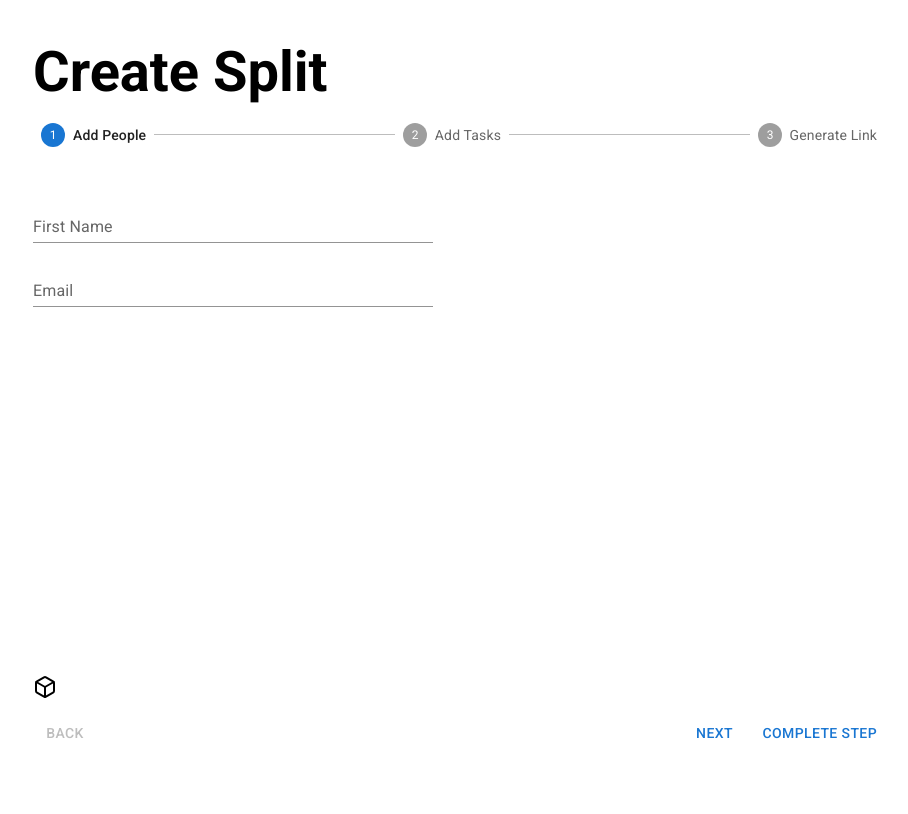
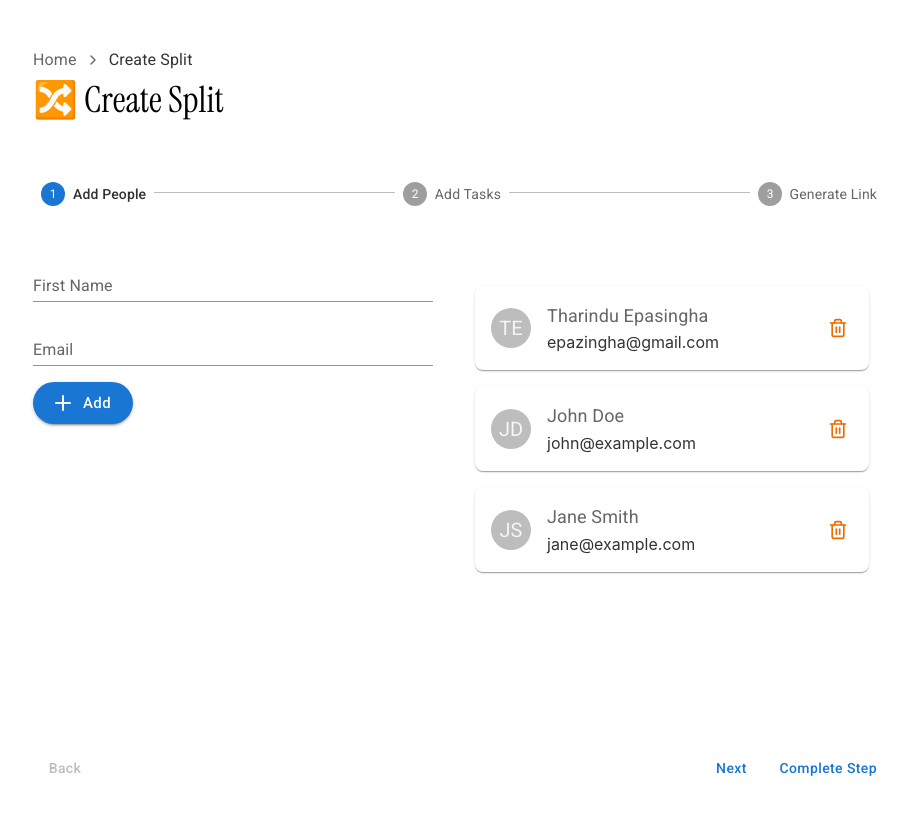
Before and after one commit to TharinduEpaz/open-split, a React (Vite) app in the folder open-split/: page /create-split in a window 1280 px wide. Shown: the top 814 px of the page, without its empty margins (181-1089 px from the left). Built offline with nearby package versions, Linux system fonts and the light colour scheme.

Commit message:
improvements on create split page

```diff
--- a/open-split/index.html
+++ b/open-split/index.html
@@ -11,6 +11,9 @@
     />
     <link rel="apple-touch-icon" href="/logo192.png" />
     <link rel="manifest" href="/manifest.json" />
+    <link rel="preconnect" href="https://fonts.googleapis.com" />
+    <link rel="preconnect" href="https://fonts.gstatic.com" crossorigin />
+    <link href="https://fonts.googleapis.com/css2?family=Instrument+Serif&display=swap" rel="stylesheet" />
     <title>Open Split</title>
   </head>
   <body>
--- a/open-split/src/app/create-split/components/add-people/add-people-form.tsx
+++ b/open-split/src/app/create-split/components/add-people/add-people-form.tsx
@@ -1,7 +1,9 @@
+import { FilledButton } from '@/components/ui/common/filled-button'
 import { Box, FormHelperText, TextField } from '@mui/material'
+import type { AnyFieldApi } from '@tanstack/react-form'
 import { useForm } from '@tanstack/react-form'
+import { PlusIcon } from 'lucide-react'
 import { useCreateSplit } from '../../state/use-create-split'
-import type { AnyFieldApi } from '@tanstack/react-form'
 
 function FieldInfo({ field }: { field: AnyFieldApi }) {
   return (
@@ -122,17 +124,18 @@ export default function AddPeopleForm() {
             )}
           />
         </Box>
-        {/* <form.Subscribe
+        <form.Subscribe
           selector={(state) => [state.canSubmit, state.isSubmitting]}
           children={([canSubmit, isSubmitting]) => (
             <FilledButton
               type="submit"
               disabled={!canSubmit}
+              startIcon={<PlusIcon />}
             >
-              {isSubmitting ? 'Submitting...' : 'Submit'}
+              {isSubmitting ? 'Adding...' : 'Add'}
             </FilledButton>
           )}
-        /> */}
+        />
       </form>
     </Box>
   )
--- a/open-split/src/app/create-split/components/add-people/add-people.tsx
+++ b/open-split/src/app/create-split/components/add-people/add-people.tsx
@@ -1,18 +1,31 @@
-import { Paper, Stack } from '@mui/material'
-import { Box } from 'lucide-react'
+import { SplitSubtitle } from '@/components/ui/common/split-subtitle'
+import { Avatar, Box, Card, IconButton, Stack } from '@mui/material'
+import { Trash2 } from 'lucide-react'
 import AddPeopleForm from './add-people-form'
 
+interface Person {
+  name: string
+  email: string
+}
+
 function AddPeople() {
+  const people: Person[] = [
+    { name: 'Tharindu Epasingha', email: 'epazingha@gmail.com' },
+    { name: 'John Doe', email: 'john@example.com' },
+    { name: 'Jane Smith', email: 'jane@example.com' },
+  ]
+
   return (
     <>
-      <Stack>
-        <AddPeopleForm />
-        <Box>
-          <Stack direction={'row'}>
-            <Paper elevation={0} />
-            <Paper />
-            fefefef
-            <Paper elevation={3} />
+      <Stack direction={'row'}>
+        <Box width={'50%'}>
+          <AddPeopleForm />
+        </Box>
+        <Box width={'50%'}>
+          <Stack direction={'column'} className="mt-16 p-4 gap-4">
+            {people.map((person, index) => (
+              <PeopleCard key={index} name={person.name} email={person.email} />
+            ))}
           </Stack>
         </Box>
       </Stack>
@@ -20,4 +33,33 @@ function AddPeople() {
   )
 }
 
+interface PeopleCardProps {
+  name: string
+  email: string
+}
+
+function PeopleCard({ name, email }: PeopleCardProps) {
+  // Get initials from name
+  const getInitials = (name: string) => {
+    return name
+      .split(' ')
+      .map((word) => word[0])
+      .join('')
+      .toUpperCase()
+  }
+
+  return (
+    <Card className="flex items-center gap-4 p-4">
+      <Avatar>{getInitials(name)}</Avatar>
+      <Stack direction={'column'} sx={{ flex: 1 }}>
+        <SplitSubtitle>{name}</SplitSubtitle>
+        <span>{email}</span>
+      </Stack>
+      <IconButton color="warning" size="small">
+        <Trash2 size={20} />
+      </IconButton>
+    </Card>
+  )
+}
+
 export default AddPeople
--- /dev/null
+++ b/open-split/src/components/breadcrumb.tsx
@@ -0,0 +1,55 @@
+import Breadcrumbs from '@mui/material/Breadcrumbs'
+import Link from '@mui/material/Link'
+import Typography from '@mui/material/Typography'
+import { useLocation } from '@tanstack/react-router'
+import { ChevronRight } from 'lucide-react'
+
+interface BreadcrumbItem {
+  label: string
+  href: string
+}
+
+// Map of routes to their breadcrumb items
+const breadcrumbMap: Record<string, BreadcrumbItem[]> = {
+  '/': [
+    { label: 'Home', href: '/' }
+  ],
+  '/create-split': [
+    { label: 'Home', href: '/' },
+    { label: 'Create Split', href: '/create-split' }
+  ]
+}
+
+export default function BasicBreadcrumbs() {
+  const location = useLocation()
+
+  const breadcrumbs = breadcrumbMap[location.pathname] || []
+
+  return (
+    <div role="presentation"  className="py-2">
+      <Breadcrumbs
+        aria-label="breadcrumb"
+        separator={<ChevronRight size={16} />}
+      >
+        {breadcrumbs.map((item, index) => {
+          const isLast = index === breadcrumbs.length - 1
+
+          return isLast ? (
+            <Typography key={item.href} color="text.primary">
+              {item.label}
+            </Typography>
+          ) : (
+            <Link
+              key={item.href}
+              underline="hover"
+              color="inherit"
+              href={item.href}
+            >
+              {item.label}
+            </Link>
+          )
+        })}
+      </Breadcrumbs>
+    </div>
+  )
+}
--- a/open-split/src/main.tsx
+++ b/open-split/src/main.tsx
@@ -1,18 +1,18 @@
-import { StrictMode } from 'react'
-import ReactDOM from 'react-dom/client'
-import { RouterProvider, createRouter } from '@tanstack/react-router'
 import '@fontsource/roboto/300.css'
 import '@fontsource/roboto/400.css'
 import '@fontsource/roboto/500.css'
 import '@fontsource/roboto/700.css'
-import { StyledEngineProvider } from '@mui/material/styles'
 import GlobalStyles from '@mui/material/GlobalStyles'
+import { createTheme, StyledEngineProvider, ThemeProvider } from '@mui/material/styles'
+import { createRouter, RouterProvider } from '@tanstack/react-router'
+import { StrictMode } from 'react'
+import ReactDOM from 'react-dom/client'
 
 // Import the generated route tree
 import { routeTree } from './routeTree.gen'
 
+import reportWebVitals from './reportWebVitals.ts'
 import './styles.css'
-import reportWebVitals from './reportWebVitals.ts'
 
 // Create a new router instance
 const router = createRouter({
@@ -31,17 +31,60 @@ declare module '@tanstack/react-router' {
   }
 }
 
+const theme = createTheme({
+  palette: {
+    primary: {
+      main: '#1976d2', // Your primary color
+      light: '#42a5f5',
+      dark: '#1565c0',
+      contrastText: '#fff',
+    },
+    secondary: {
+      main: '#dc004e', // Your secondary color
+      light: '#f33a6a',
+      dark: '#9a0036',
+      contrastText: '#fff',
+    },
+    background: {
+      default: '#f5f5f5',
+      paper: '#ffffff',
+    },
+    text: {
+      primary: '#333333',
+      secondary: '#666666',
+    },
+  },
+  typography: {
+    fontFamily: '"Roboto", "Helvetica", "Arial", sans-serif',
+    fontSize: 14,
+    h1: {
+      fontSize: '2.5rem',
+      fontWeight: 500,
+    },
+    button: {
+      textTransform: 'none', // Remove uppercase on buttons
+    },
+  },
+  shape: {
+    borderRadius: 8, // Default border radius
+  },
+  spacing: 8, // Base spacing unit (default is 8px)
+});
+
+
 // Render the app
 const rootElement = document.getElementById('app')
 if (rootElement && !rootElement.innerHTML) {
   const root = ReactDOM.createRoot(rootElement)
   root.render(
     <StrictMode>
+      <ThemeProvider theme={theme}>
       <StyledEngineProvider enableCssLayer>
         <GlobalStyles styles="@layer theme, base, mui, components, utilities;" />
         {/* Your app */}
         <RouterProvider router={router} />
       </StyledEngineProvider>
+      </ThemeProvider>
     </StrictMode>,
   )
 }
--- a/open-split/src/routes/create-split/route.tsx
+++ b/open-split/src/routes/create-split/route.tsx
@@ -1,7 +1,8 @@
+import CreateSplitStepper from '@/app/create-split/stepper'
+import BasicBreadcrumbs from '@/components/breadcrumb'
+import { Box } from '@mui/material'
 import Container from '@mui/material/Container'
 import { createFileRoute } from '@tanstack/react-router'
-import CreateSplitStepper from '@/app/create-split/stepper'
-import { SplitTitle } from '@/components/ui/common/split-title'
 
 export const Route = createFileRoute('/create-split')({
   component: RouteComponent,
@@ -11,7 +12,10 @@ function RouteComponent() {
   return (
     <>
       <Container className="mt-10 mb-10" maxWidth="md">
-        <SplitTitle>Create Split</SplitTitle>
+        <BasicBreadcrumbs />
+        <Box height={"100px"}>
+          <span className="text-4xl instrument-serif-regular ">🔀 Create Split </span>
+        </Box>
         <CreateSplitStepper />
       </Container>
     </>
--- a/open-split/src/styles.css
+++ b/open-split/src/styles.css
@@ -13,3 +13,9 @@ code {
   font-family: source-code-pro, Menlo, Monaco, Consolas, "Courier New",
     monospace;
 }
+
+.instrument-serif-regular {
+  font-family: "Instrument Serif", serif;
+  font-weight: 400;
+  font-style: normal;
+}
```
